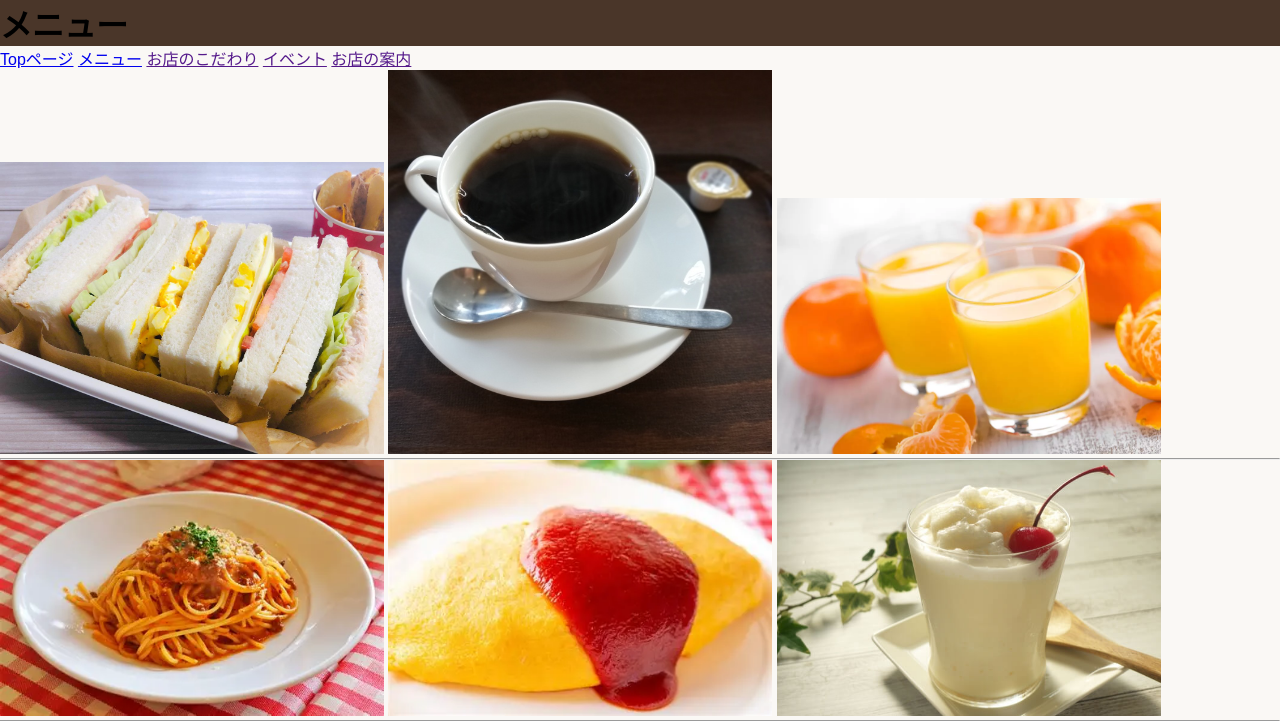
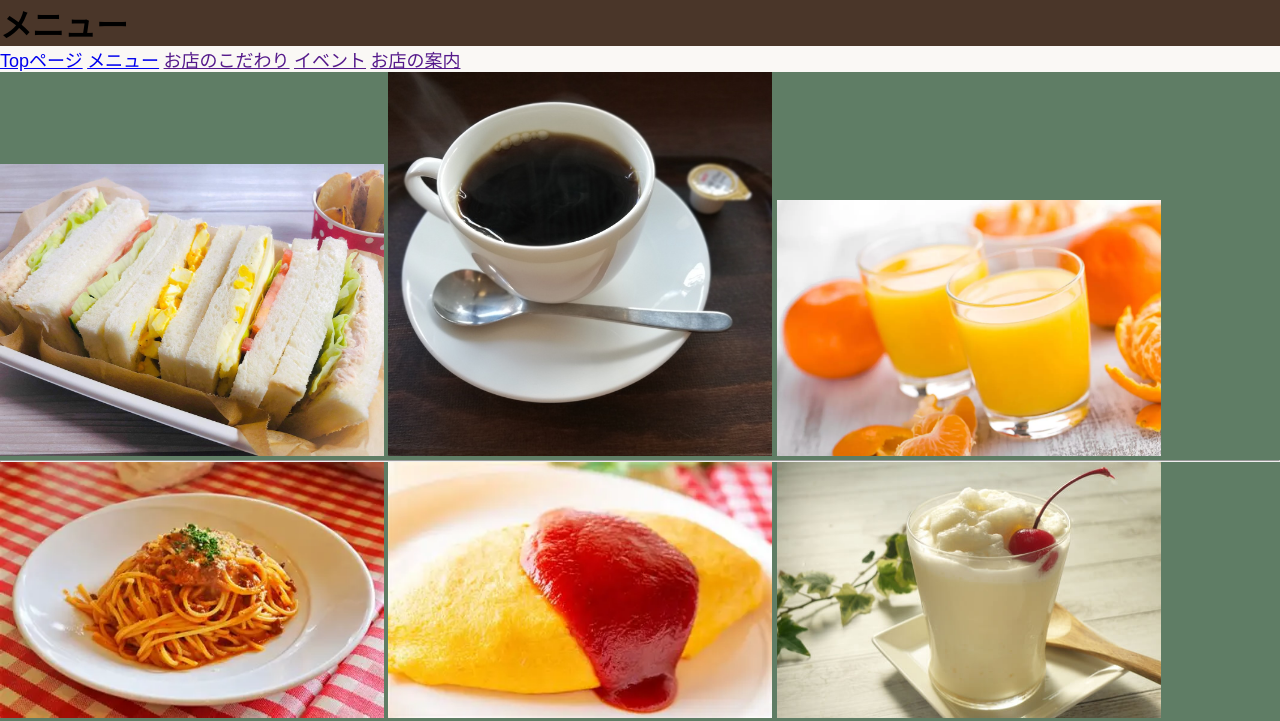
Before and after one commit to PlasticPlactice/github-groupdev, a plain HTML site: page menu.html in a window 1280 px wide. Shown: the top 721 px of the page. Drawn offline with Linux system fonts and the light colour scheme.

Commit message:
style.css更新２

```diff
--- a/style.css
+++ b/style.css
@@ -32,3 +32,11 @@ img{
 h1{
     background-color: #4A3629;
 }
+
+main{
+    background-color: #5F7D65;
+}
+
+a{
+    font-size: large;
+}
```
